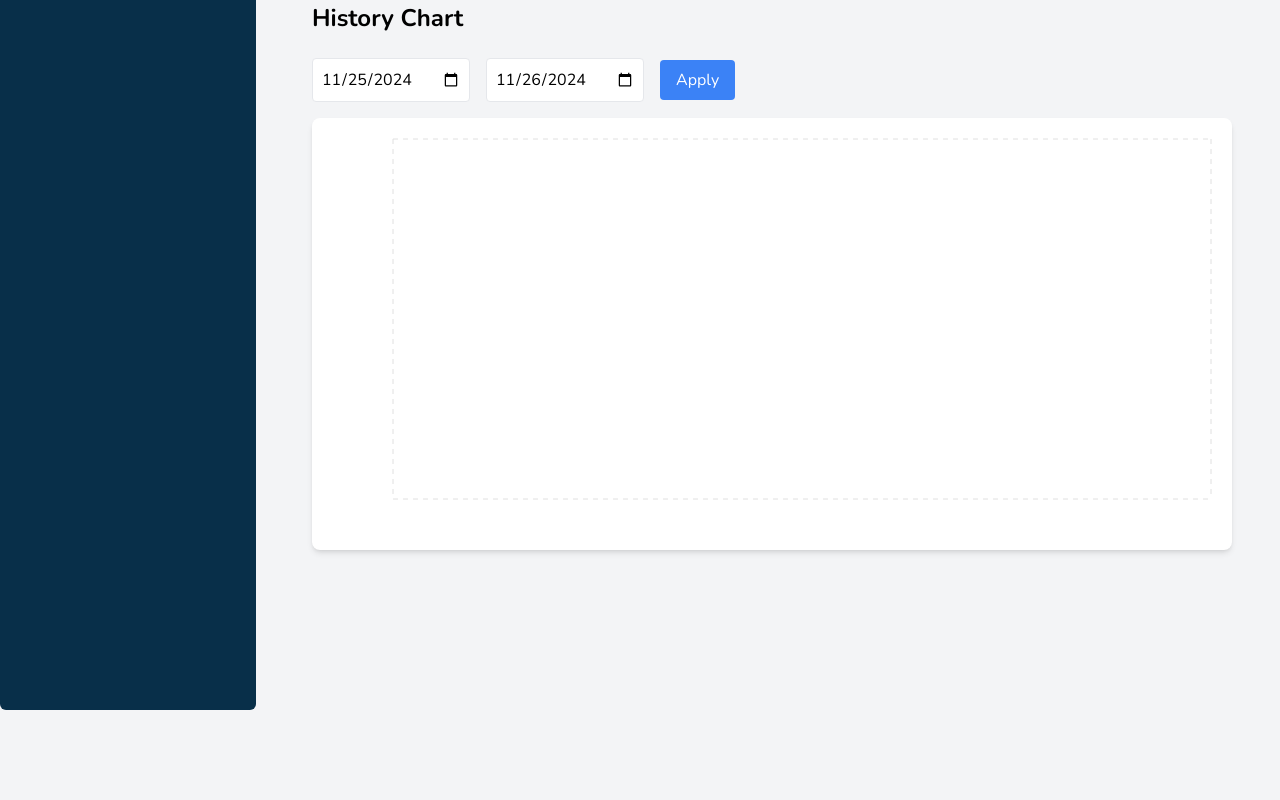
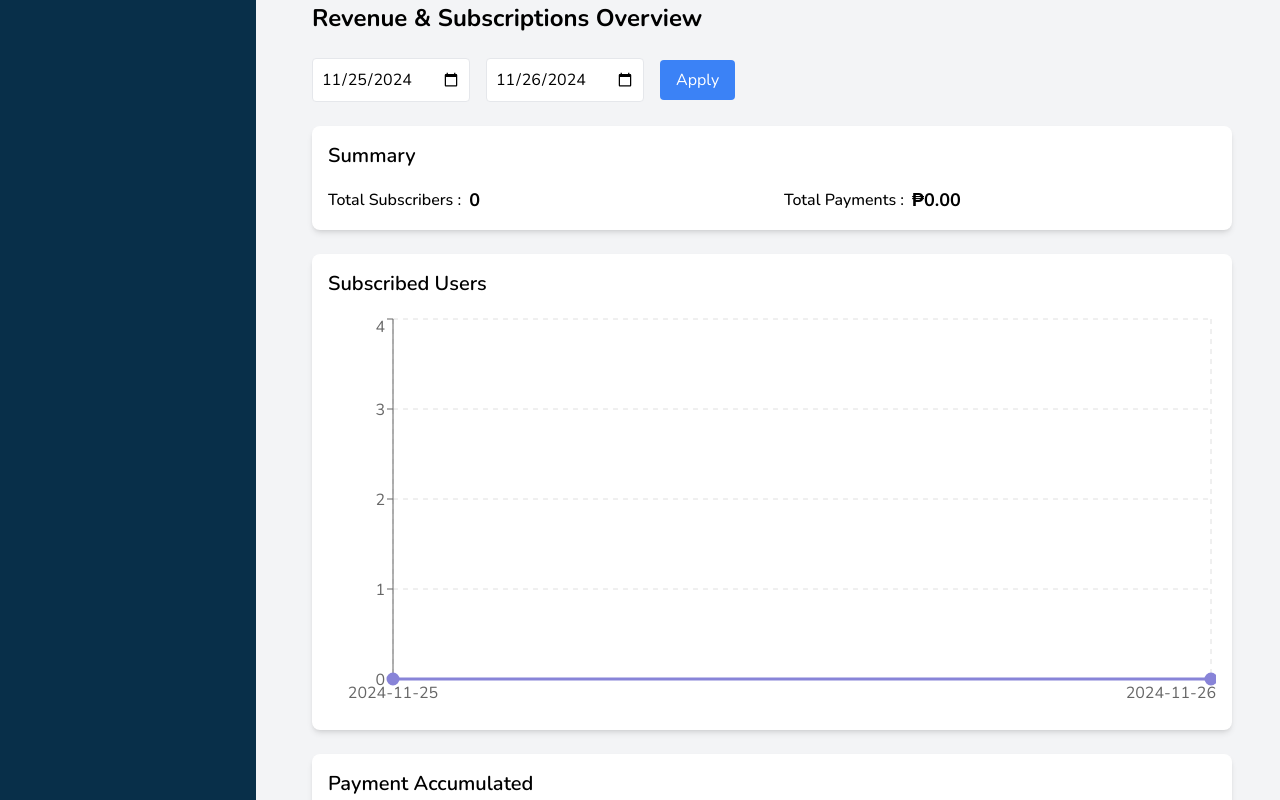
Before and after one commit to cld-kent0/CaviteNest, a Next.js app: page /admin/dashboard in a window 1280 px wide. Shown: the part 1120-1920 px from the top of the page. Before the commit the page ends 1830 px from the top, so only its background shows below. Built offline with nearby package versions, Linux system fonts and the light colour scheme; no server answers; the database is empty; what pusher would draw is missing.

Commit message:
karl update the admin dashboard and PropertyOverview

```diff
--- a/app/admin/components/PropertyOverview.tsx
+++ b/app/admin/components/PropertyOverview.tsx
@@ -49,7 +49,7 @@ const PropertyOverview = () => {
   const totalProperties = chartData.reduce((total, item) => total + item.count, 0);
 
   return (
-    <div className="max-w-4xl mx-auto p-6 bg-white rounded-lg shadow-md">
+    <div className="max-w-auto mx-auto p-6 bg-white rounded-lg shadow-md">
       {/* Header Section */}
       <h2 className="text-2xl font-bold text-gray-800 mb-4">Property Categories</h2>
       <p className="text-gray-600 mb-6">
@@ -60,11 +60,11 @@ const PropertyOverview = () => {
       <div className="flex flex-col md:flex-row bg-gray-50 rounded-lg p-6 shadow">
         {/* Statistics Summary Section */}
         <div className="w-full md:w-1/3 pr-6 mb-6 md:mb-0">
-          <h3 className="text-lg font-semibold text-gray-700 mb-4">Statistics</h3>
+          <h3 className="text-lg font-semibold text-gray-700 mb-10">Statistics</h3>
           <p className="text-gray-800">
             <strong>Total Properties:</strong> {totalProperties}
           </p>
-          <ul className="list-disc pl-5 mt-2 text-gray-600">
+          <ul className="list-disc pl-5 mt-4 text-gray-600">
             {chartData.map(({ category, count }) => (
               <li key={category}>
                 <strong>{category}:</strong> {count} properties ({((count / totalProperties) * 100).toFixed(2)}%)
@@ -74,7 +74,7 @@ const PropertyOverview = () => {
         </div>
 
         {/* Chart Section */}
-        <div className="w-full md:w-2/3">
+        <div className="w-full md:w-2/3 mr-auto">
           <ResponsiveContainer width="100%" height={400}>
             <PieChart>
               <Pie
--- a/app/admin/dashboard/SalesRevenueGraph.tsx
+++ b/app/admin/dashboard/SalesRevenueGraph.tsx
@@ -12,7 +12,7 @@ import {
 
 interface Transaction {
   createdAt: string;
-  price: number;
+  price: string | number;
   status: string;
 }
 
@@ -39,58 +39,52 @@ const SalesRevenueGraph = () => {
 
   const processChartData = useCallback(
     (data: Transaction[]) => {
-      console.log("Processing chart data...");
-      console.log("Transactions Data: ", data);
+      // Utility function to convert price string to number
+      const convertPriceToNumber = (price: string | number): number => {
+        if (typeof price === 'string') {
+          return parseFloat(price.replace('₱', '').replace(',', '').trim());
+        }
+        return price;
+      };
 
-      // Filter data for the specified date range and status (active or completed)
       const filteredData = data.filter(
         (transaction) =>
           new Date(transaction.createdAt) >= new Date(startDate) &&
           new Date(transaction.createdAt) <= new Date(endDate) &&
-          (transaction.status === "COMPLETED" ||
-            transaction.status === "ACTIVE")
+          (transaction.status === "COMPLETED" || transaction.status === "ACTIVE")
       );
-      console.log("Filtered Data: ", filteredData);
 
-      // Create an object to track revenue and user count by date
-      const groupedData: Record<string, { total: number; count: number }> =
-        filteredData.reduce((acc, transaction) => {
-          const date = new Date(transaction.createdAt)
-            .toISOString()
-            .split("T")[0]; // Get the date in YYYY-MM-DD format
+      const groupedData: Record<string, { total: number; count: number }> = filteredData.reduce(
+        (acc, transaction) => {
+          const date = new Date(transaction.createdAt).toISOString().split("T")[0];
 
-          console.log(
-            `Processing transaction: ${transaction.createdAt} -> Date: ${date}, Price: ${transaction.price}`
-          );
-
-          // Initialize the entry for this date if it doesn't exist
           if (!acc[date]) {
             acc[date] = { total: 0, count: 0 };
           }
 
-          // If the transaction is a subscription, check if the price is valid
-          if (transaction.price) {
-            // Add the price to the total for valid subscriptions
-            acc[date].total += transaction.price;
-          }
+          const price = convertPriceToNumber(transaction.price);
 
-          // Increment the user count for any valid transaction (both active and completed)
+          if (price) acc[date].total += price;
           acc[date].count += 1;
 
           return acc;
-        }, {} as Record<string, { total: number; count: number }>);
+        },
+        {} as Record<string, { total: number; count: number }>
+      );
 
-      console.log("Grouped Data by Date: ", groupedData);
+      const allDates: string[] = [];
+      let currentDate = new Date(startDate);
+      const end = new Date(endDate);
+      while (currentDate <= end) {
+        allDates.push(currentDate.toISOString().split("T")[0]);
+        currentDate.setDate(currentDate.getDate() + 1);
+      }
 
-      // Convert the grouped data into an array to be used for charting
-      const chartData: ChartData[] = Object.entries(groupedData)
-        .map(([date, { total, count }]) => ({
-          date,
-          total,
-          count,
-        }))
-        .reverse(); // Reversing for chronological order
-      console.log("Chart Data to be displayed: ", chartData);
+      const chartData: ChartData[] = allDates.map((date) => ({
+        date,
+        total: groupedData[date]?.total || 0,
+        count: groupedData[date]?.count || 0,
+      }));
 
       setChartData(chartData);
     },
@@ -98,50 +92,92 @@ const SalesRevenueGraph = () => {
   );
 
   useEffect(() => {
-    console.log("Fetching transaction history...");
     axios
       .get<Transaction[]>("/api/admin/subscriptions/transaction-history")
       .then((response) => {
-        console.log("Fetched Transactions: ", response.data);
         setTransactions(response.data);
         processChartData(response.data);
       })
       .catch((error) => console.error("Error fetching transactions:", error));
-  }, [processChartData]); // Add processChartData as a dependency
+  }, [processChartData]);
+
+  const totalSubscribers = chartData.reduce((acc, data) => acc + data.count, 0);
+  const totalPayments = chartData.reduce((acc, data) => acc + data.total, 0);
 
   return (
     <div className="p-6">
-      <h2 className="text-2xl font-bold mb-6">History Chart</h2>
-      <div className="flex items-center space-x-4 mb-4">
+      <h2 className="text-2xl font-bold mb-6">Revenue & Subscriptions Overview</h2>
+
+      {/* Date Range Filters */}
+      <div className="flex items-center space-x-4 mb-6">
         <input
           type="date"
           value={startDate}
-          onChange={(e) => {
-            console.log("Start Date changed:", e.target.value);
-            setStartDate(e.target.value);
-          }}
+          onChange={(e) => setStartDate(e.target.value)}
           className="border p-2 rounded"
         />
         <input
           type="date"
           value={endDate}
-          onChange={(e) => {
-            console.log("End Date changed:", e.target.value);
-            setEndDate(e.target.value);
-          }}
+          onChange={(e) => setEndDate(e.target.value)}
           className="border p-2 rounded"
         />
         <button
-          onClick={() => {
-            console.log("Applying date filter...");
-            processChartData(transactions);
-          }}
+          onClick={() => processChartData(transactions)}
           className="bg-blue-500 text-white px-4 py-2 rounded"
         >
           Apply
         </button>
       </div>
+
+      {/* Summary Card */}
+      <div className="bg-white rounded-lg shadow-md p-4 mb-6">
+        <h3 className="text-xl font-semibold mb-4">Summary</h3>
+        <div className="grid grid-cols-1 md:grid-cols-2 gap-6">
+          <div className="flex gap-2 items-center">
+            <span className="font-medium">Total Subscribers :</span>
+            <span className="font-bold text-lg">{totalSubscribers}</span>
+          </div>
+          <div className="flex gap-2 items-center">
+            <span className="font-medium">Total Payments :</span>
+            <span className="font-bold text-lg">₱{totalPayments.toFixed(2)}</span>
+          </div>
+        </div>
+      </div>
+
+      {/* Subscribed Users Graph */}
+      <div className="bg-white rounded-lg shadow-md p-4 mb-6">
+        <h3 className="text-xl font-semibold mb-4">Subscribed Users</h3>
+        <ResponsiveContainer width="100%" height={400}>
+          <LineChart data={chartData}>
+            <CartesianGrid stroke="#e0e0e0" strokeDasharray="5 5" />
+            <XAxis dataKey="date" />
+            <YAxis />
+            <Tooltip
+              labelFormatter={(value) => `Date: ${value}`}
+              formatter={(value, name) => {
+                if (name === "count") {
+                  return [value, "Subscribers"];
+                }
+                return [value, name];
+              }}
+            />
+            <Line
+              type="monotone"
+              dataKey="count"
+              stroke="#8884d8"
+              strokeWidth={3}
+              dot={{ r: 5, fill: "#8884d8" }}
+              activeDot={{ r: 8 }}
+              connectNulls
+            />
+          </LineChart>
+        </ResponsiveContainer>
+      </div>
+
+      {/* Payment Accumulated Graph */}
       <div className="bg-white rounded-lg shadow-md p-4">
+        <h3 className="text-xl font-semibold mb-4">Payment Accumulated</h3>
         <ResponsiveContainer width="100%" height={400}>
           <LineChart data={chartData}>
             <CartesianGrid stroke="#e0e0e0" strokeDasharray="5 5" />
@@ -152,8 +188,6 @@ const SalesRevenueGraph = () => {
               formatter={(value, name) => {
                 if (name === "total") {
                   return [`₱${value}`, "Payments Accumulated"];
-                } else if (name === "count") {
-                  return [value, "Subscribers"];
                 }
                 return [value, name];
               }}
@@ -167,15 +201,6 @@ const SalesRevenueGraph = () => {
               activeDot={{ r: 8 }}
               connectNulls
             />
-            <Line
-              type="monotone"
-              dataKey="count"
-              stroke="#8884d8"
-              strokeWidth={3}
-              dot={{ r: 5, fill: "#8884d8" }}
-              activeDot={{ r: 8 }}
-              connectNulls
-            />
           </LineChart>
         </ResponsiveContainer>
       </div>
```
